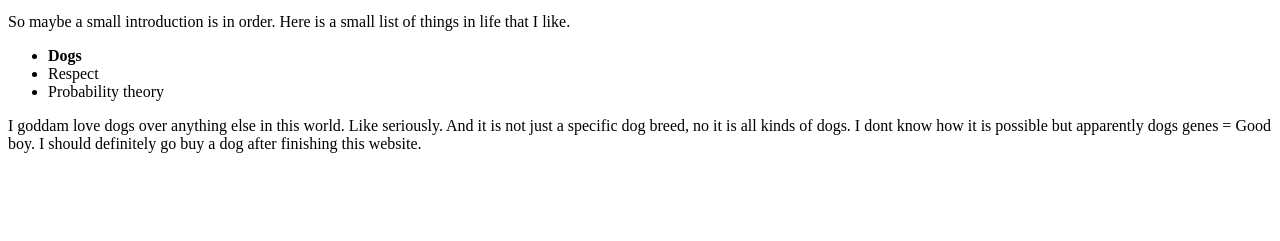
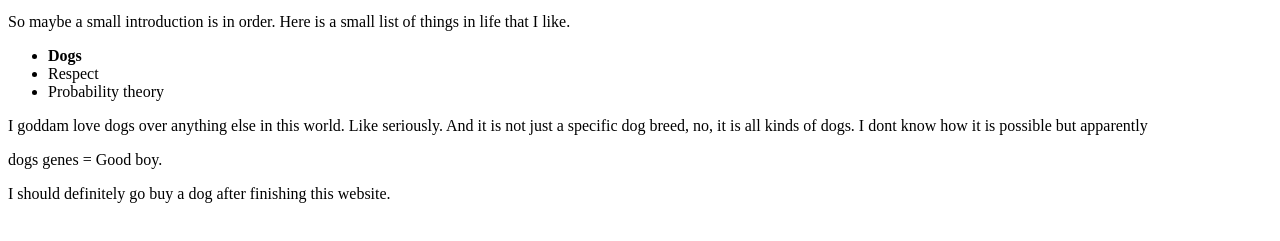
Before and after one commit to TGJunker/TGJunker.github.io, a plain HTML site: page index.html in a window 1280 px wide. Shown: the part 101-342 px from the top of the page. Drawn offline with Linux system fonts and the light colour scheme.

Commit message:
Fourth edit

```diff
--- a/index.html
+++ b/index.html
@@ -14,9 +14,12 @@
           <li> Respect </li>
           <li> Probability theory </li>
         </ul>
+        <!-- The reason I wrote this is to give the reader a good understanding
+        of my prioritises -->
         <p> I goddam love dogs over anything else in this world. Like seriously.
-          And it is not just a specific dog breed, no it is all kinds of dogs.
-          I dont know how it is possible but apparently dogs genes = Good boy.
-          I should definitely go buy a dog after finishing this website.
+          And it is not just a specific dog breed, no, it is all kinds of dogs.
+          I dont know how it is possible but apparently </p>
+          <p class = "uplifting"> dogs genes = Good boy. </p>
+          <p> I should definitely go buy a dog after finishing this website.</p>
     </body>
 </html>
```
